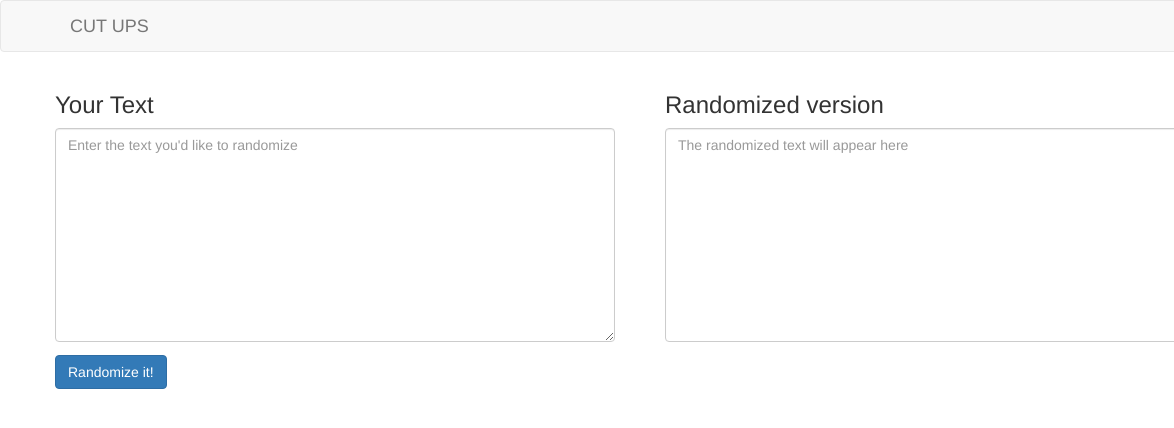
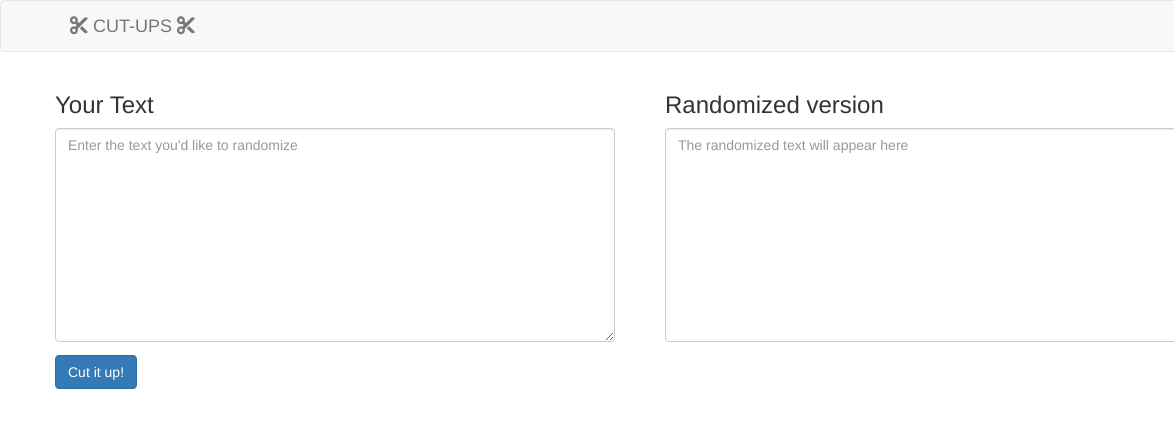
Before and after one commit to mradambeck/word-randomizer, a website: page views/index.html in a window 1280 px wide. Shown: the full height of the page, 0-1174 px from the left. Drawn offline with nearby package versions, Linux system fonts and the light colour scheme; some packages are replaced by stand-ins of ours; a script that the page names is missing.

Commit message:
minor changes

```diff
--- a/views/index.html
+++ b/views/index.html
@@ -25,7 +25,7 @@
   <nav class="navbar navbar-default">
     <div class="container">
       <div class="navbar-header">
-        <a class="navbar-brand" href="#">CUT UPS</a>
+        <span class="navbar-brand"><i class="fa fa-scissors" aria-hidden="true"></i> CUT-UPS <i class="fa fa-scissors" aria-hidden="true"></i></span>
       </div>
       <ul class="nav navbar-nav navbar-right">
         <li><a href="https://github.com/mradambeck/word-randomizer" target="_blank"><i class="fa fa-github fa-lg" aria-hidden="true"></i></a></li>
@@ -46,7 +46,7 @@
             <div class="form-group">
               <form>
                 <textarea class="form-control" rows="10" id="new-text" placeholder="Enter the text you'd like to randomize" ng-model="textsIndexCtrl.newText.text"></textarea>
-                <button id="submit" class="btn btn-primary" ng-click="textsIndexCtrl.shuffleText()">Randomize it!</button>
+                <button id="submit" class="btn btn-primary" ng-click="textsIndexCtrl.shuffleText()">Cut it up!</button>
               </form>
             </div>
           </form>
```
